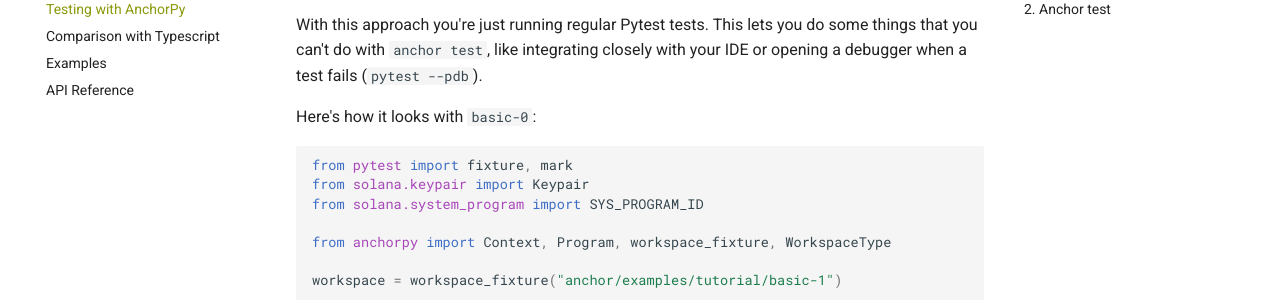
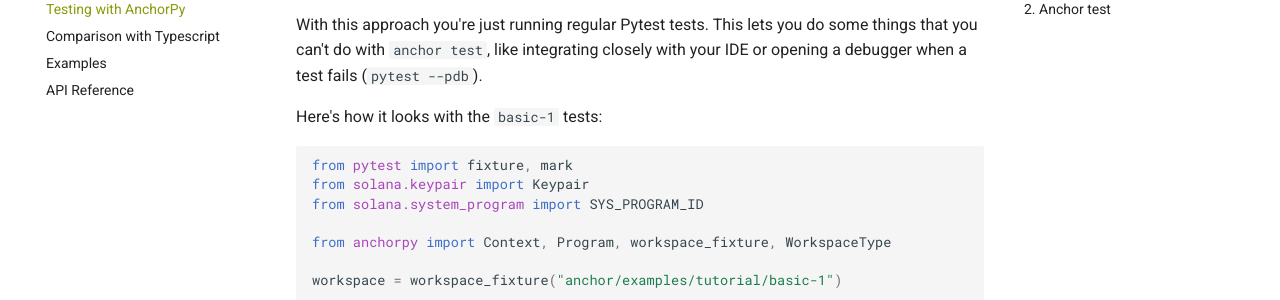
Before and after one commit to kevinheavey/anchorpy, an MkDocs documentation site: the page built from docs/testing.md, in a window 1280 px wide and 900 px high, scrolled down 325 px. Shown: the part 153-453 px from the top of the window. Built offline with MkDocs 1.6.1 and Material for MkDocs 9.7.7, drawn with Linux system fonts in a browser that asks for light colours; comment, search, counter and statistics services are not loaded.

Commit message:
fix word

````diff
--- a/docs/testing.md
+++ b/docs/testing.md
@@ -17,7 +17,7 @@ With this approach you're just running regular Pytest tests.
 This lets you do some things that you can't do with `anchor test`,
 like integrating closely with your IDE or opening a debugger when a test fails (`pytest --pdb`).
 
-Here's how it looks with `basic-0`:
+Here's how it looks with the `basic-1` tests:
 
 ```python
 from pytest import fixture, mark
````
